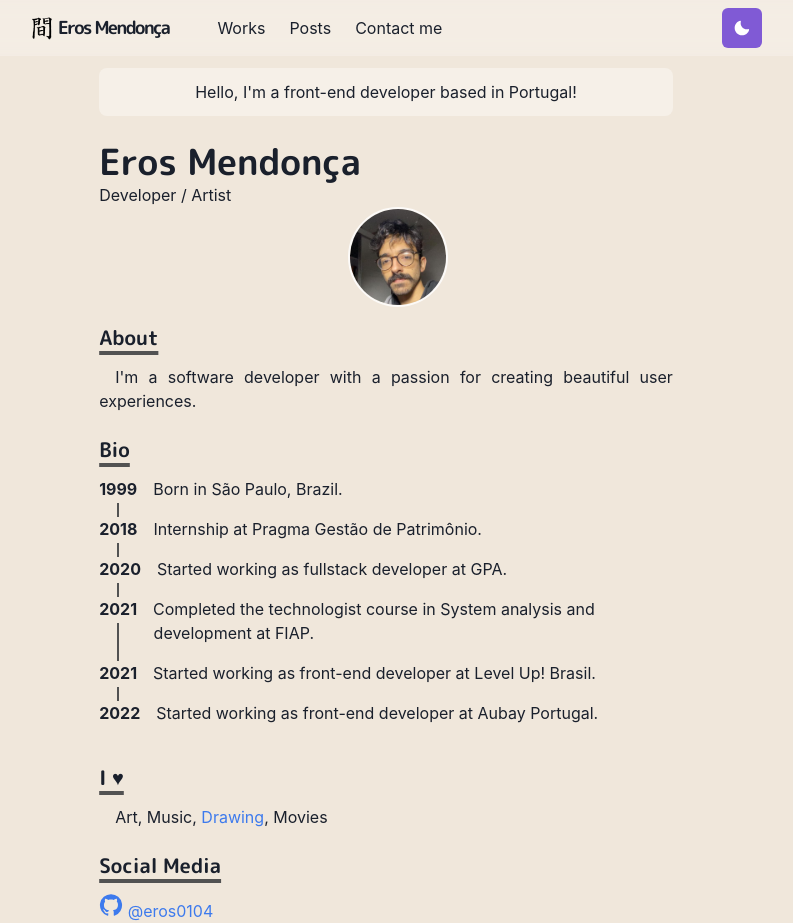
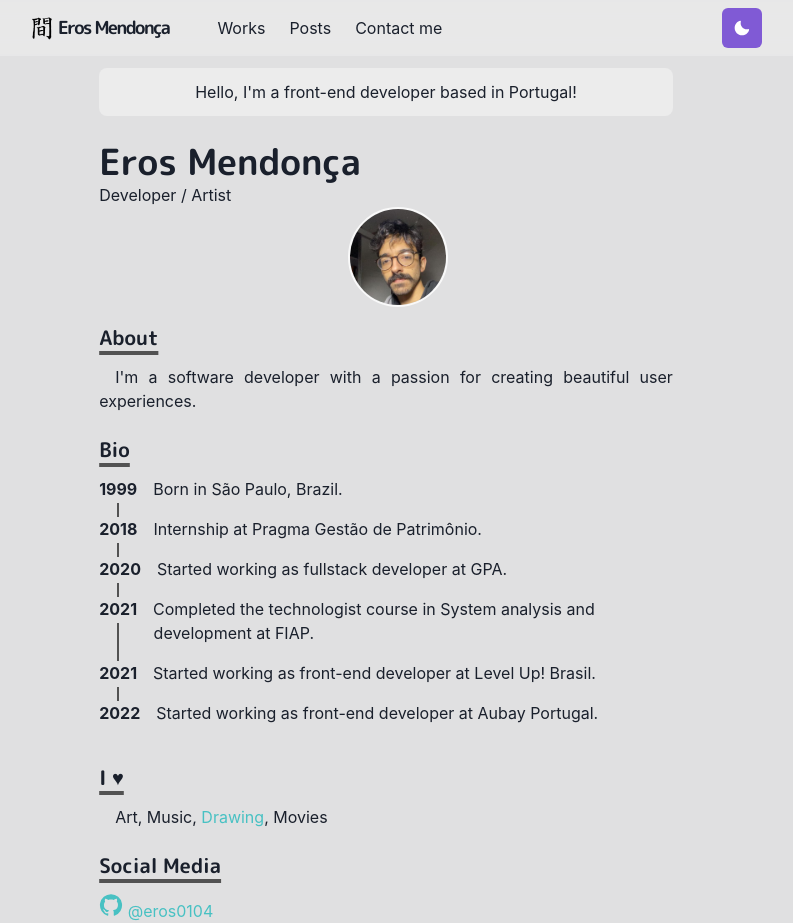
Before and after one commit to Eros0104/portfolio, a Next.js app: page / in a window 1280 px wide. Shown: the top 923 px of the page, without its empty margins (254-1047 px from the left). Built offline with nearby package versions, Linux system fonts and the light colour scheme.

Commit message:
refactor: colors file

```diff
--- /dev/null
+++ b/styles/colors.ts
@@ -0,0 +1,12 @@
+const colors = {
+  dark: {
+    bg: '#2a282a',
+    primary: '#ee2a7d',
+  },
+  light: {
+    bg: '#e0e0e1',
+    primary: '#48c1c3',
+  },
+};
+
+export default colors;
--- a/styles/theme.ts
+++ b/styles/theme.ts
@@ -1,11 +1,14 @@
 import { extendTheme } from '@chakra-ui/react';
 // eslint-disable-next-line import/no-extraneous-dependencies
 import { mode } from '@chakra-ui/theme-tools';
+import colors from './colors';
+
+const { dark, light } = colors;
 
 const styles = {
   global: (props: any) => ({
     body: {
-      bg: mode('#f0e7db', '#202023')(props),
+      bg: mode(light.bg, dark.bg)(props),
     },
   }),
 };
@@ -26,7 +29,7 @@ const components = {
   },
   Link: {
     baseStyle: (props: any) => ({
-      color: mode('#3d7aed', '#ff63c3')(props),
+      color: mode(light.primary, dark.primary)(props),
       textUnderlineOffset: 3,
     }),
   },
```
